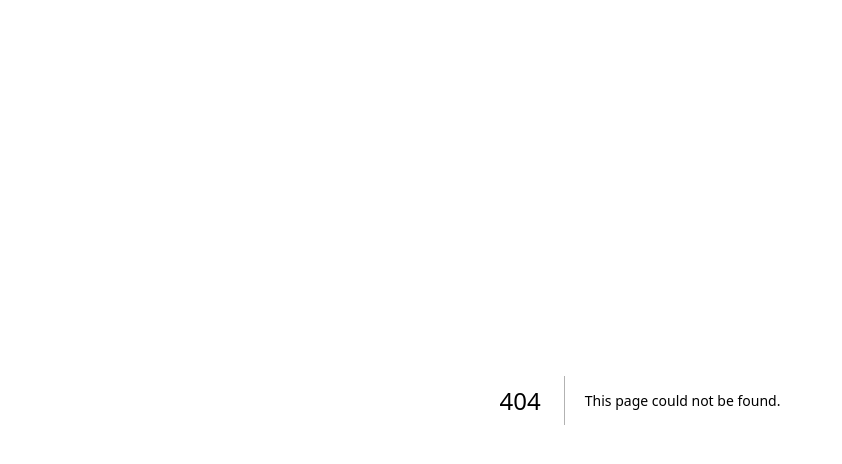
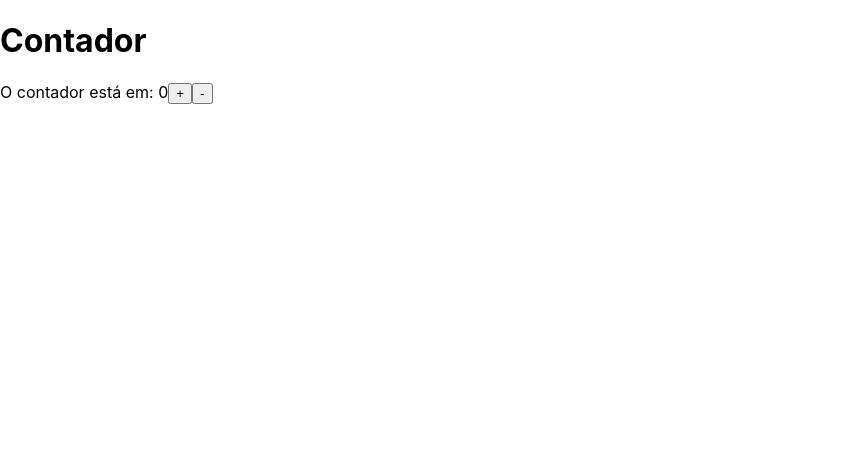
Before and after one commit to ogiovannilima/nextjs-curso, a Next.js app: page /estado/contador in a window 1280 px wide. Before the commit this address had no page. Shown: the top 464 px of the page, without its empty margins (0-842 px from the left). Built offline with nearby package versions, Linux system fonts and the light colour scheme.

Commit message:
contador

```diff
--- /dev/null
+++ b/pages/estado/contador.jsx
@@ -0,0 +1,24 @@
+import { useState } from 'react'
+
+export default function Contador() {
+
+  const [contador, setContador] = useState(0)
+
+  function somar() {
+    setContador(contador + 1)
+  }
+
+  function subtrair() {
+    setContador(contador - 1)
+  }
+
+
+  return (
+    <div>
+      <h1>Contador</h1>
+      <span>O contador está em: {contador}</span>
+      <button onClick={somar}>+</button>
+      <button onClick={subtrair}>-</button>
+    </div>
+  )
+}
```
